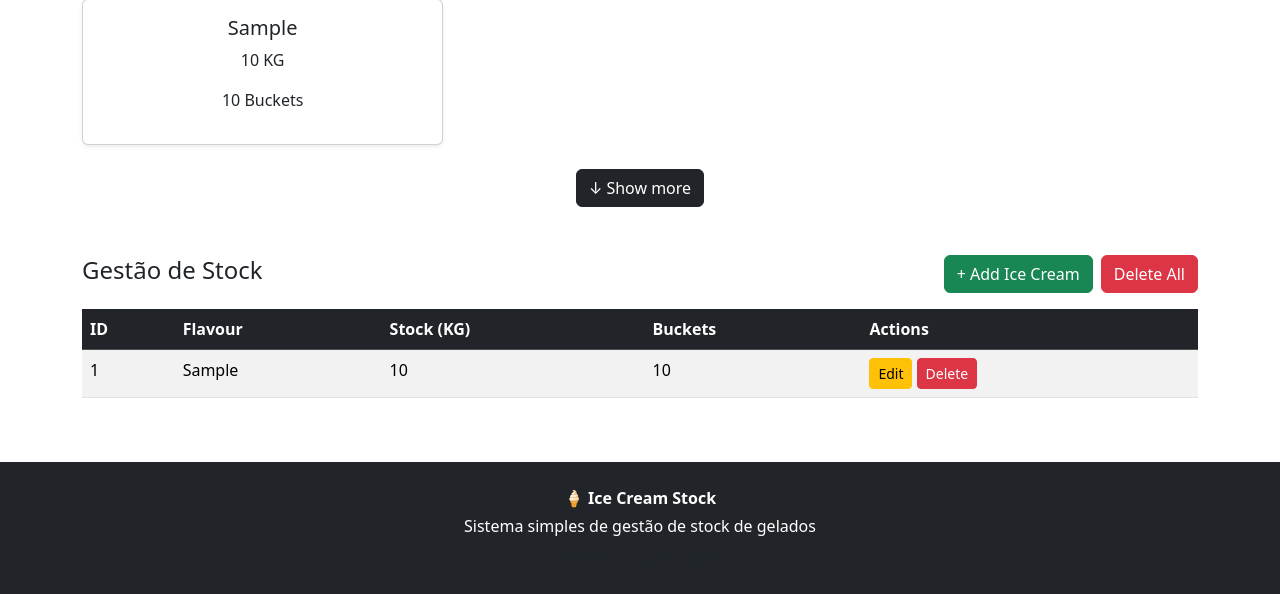
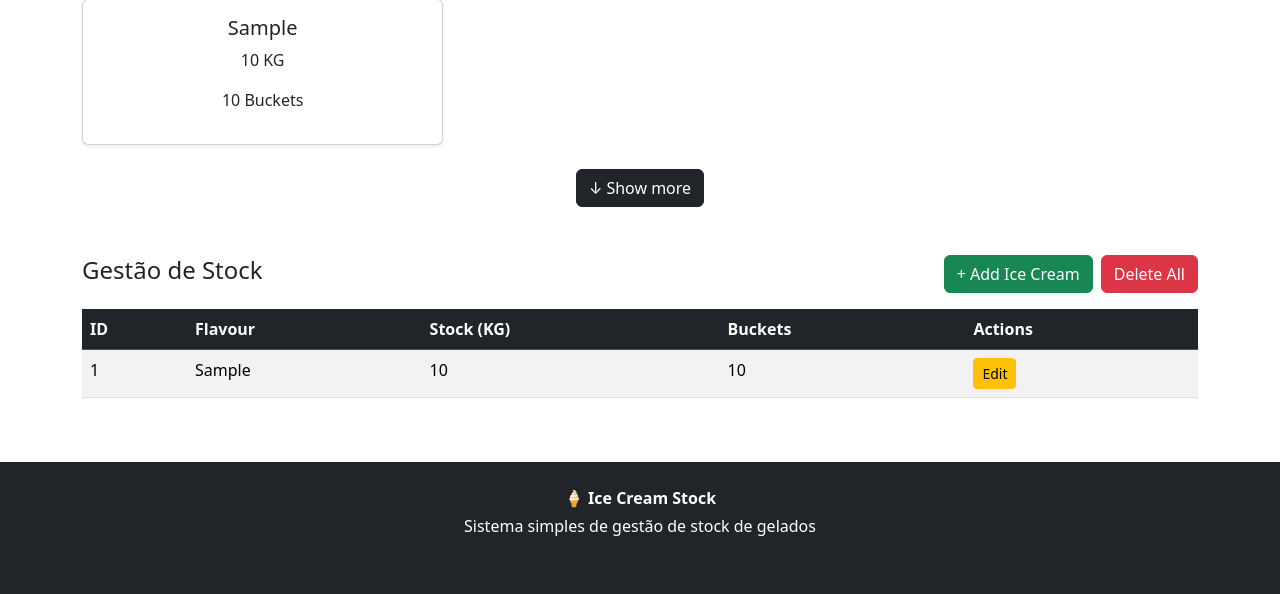
Before and after one commit to ThiagoBuhrer/Ice-cream-stock, a Spring Boot app: page / in a window 1280 px wide. Shown: the part 303-897 px from the top of the page. Run offline with Spring Boot 4, Linux system fonts and the light colour scheme; tables that the repository leaves empty hold one stand-in row (values such as "Sample post").

Commit message:
26/06/2026

```diff
--- a/src/main/resources/static/index.html
+++ b/src/main/resources/static/index.html
@@ -199,6 +199,7 @@
             data.forEach(iceCream => {
 
                 // Dynamically creates a table row for each ice cream entry
+                // Delete button only workds if you are logged as Manager, not as Staff. Edit button works for both roles.
                 tableBody.innerHTML += `
                     <tr>
                         <td>${iceCream.id ?? "-"}</td>
@@ -213,9 +214,12 @@
                                 Edit
                             </button>
 
-                            <button class="btn btn-danger btn-sm"
-                                onclick="deleteIceCream(${iceCream.id})">Delete
+                            ${localStorage.getItem("role") === "MANAGER" ? `
+                            <button class="btn btn-danger btn-sm deleteButton"
+                                onclick="deleteIceCream(${iceCream.id})">
+                                Delete
                             </button>
+                            ` : ""}
 
                         </td>
                     </tr>
@@ -226,25 +230,28 @@
         })
         .catch(error => {
             console.error("Error loading table:", error);
-        });
+    });
+
 }
 
 </script>
 
 <!-- TABLE ADMIN -->
-<div class="container mt-5">
+<div class="container mt-5" id="adminSection">
 
     <div class="d-flex justify-content-between align-items-center mb-3">
         <h4>Gestão de Stock</h4>
 
         <div class="d-flex gap-2">
 
-            <button class="btn btn-success"
+            <button id="addButton"
+                    class="btn btn-success"
                     onclick="openAddOffcanvas()">
                 + Add Ice Cream
             </button>
 
-            <button class="btn btn-danger"
+            <button id="deleteAllButton"
+                    class="btn btn-danger"
                     onclick="openDeleteAllModal()">
                 Delete All
             </button>
@@ -573,15 +580,31 @@
 
     });
 
-    // Loads logged user information from browser storage
-    document.addEventListener("DOMContentLoaded", () => {
+    // Loads logged user information
+    window.onload = function () {
+
         const username = localStorage.getItem("username");
+        const role = localStorage.getItem("role");
 
         if (username) {
             document.getElementById("loggedUser").innerText = username;
             document.getElementById("welcomeUser").innerText = username;
         }
-    });
+
+        if (role === "STAFF") {
+
+            document.getElementById("addButton").style.display = "none";
+            document.getElementById("deleteAllButton").style.display = "none";
+
+            document.querySelectorAll(".deleteButton")
+                .forEach(button => {
+
+                    button.style.display = "none";
+
+                });
+        }
+
+    };
 
     // Removes user data and returns to login page
     function logout() {
```
